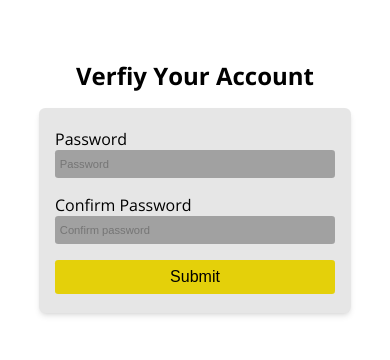
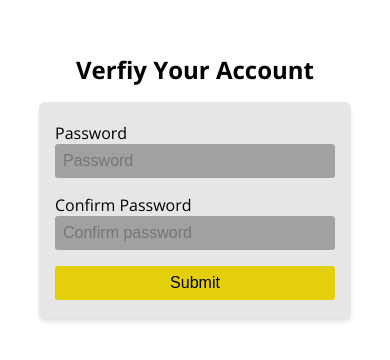
Before and after one commit to arwegasira/Ezra-Front-End-V2, a website built with Parcel: page src/html/verify-account.html in a window 390 px wide. Shown: the part 236-596 px from the top of the page. Built offline with nearby package versions, Linux system fonts and the light colour scheme.

Commit message:
verify account input padding

```diff
--- a/src/css/mainStyle.css
+++ b/src/css/mainStyle.css
@@ -143,12 +143,12 @@ body {
   color: var(--black-primary);
 }
 .verify-account-container .verify-account-form input[type='password'] {
-  padding: 0.5rem 0.3rem;
+  padding: 0.5rem;
   border: none;
   border-radius: 0.2rem;
   background-color: rgba(0, 0, 0, 0.3);
   color: var(--black-primary);
-  font-size: clamp(0.7rem, 2vw, 1rem);
+  font-size: 1rem;
 }
 .verify-account-container .verify-account-form input[type='password']:focus {
   outline: none;
```
